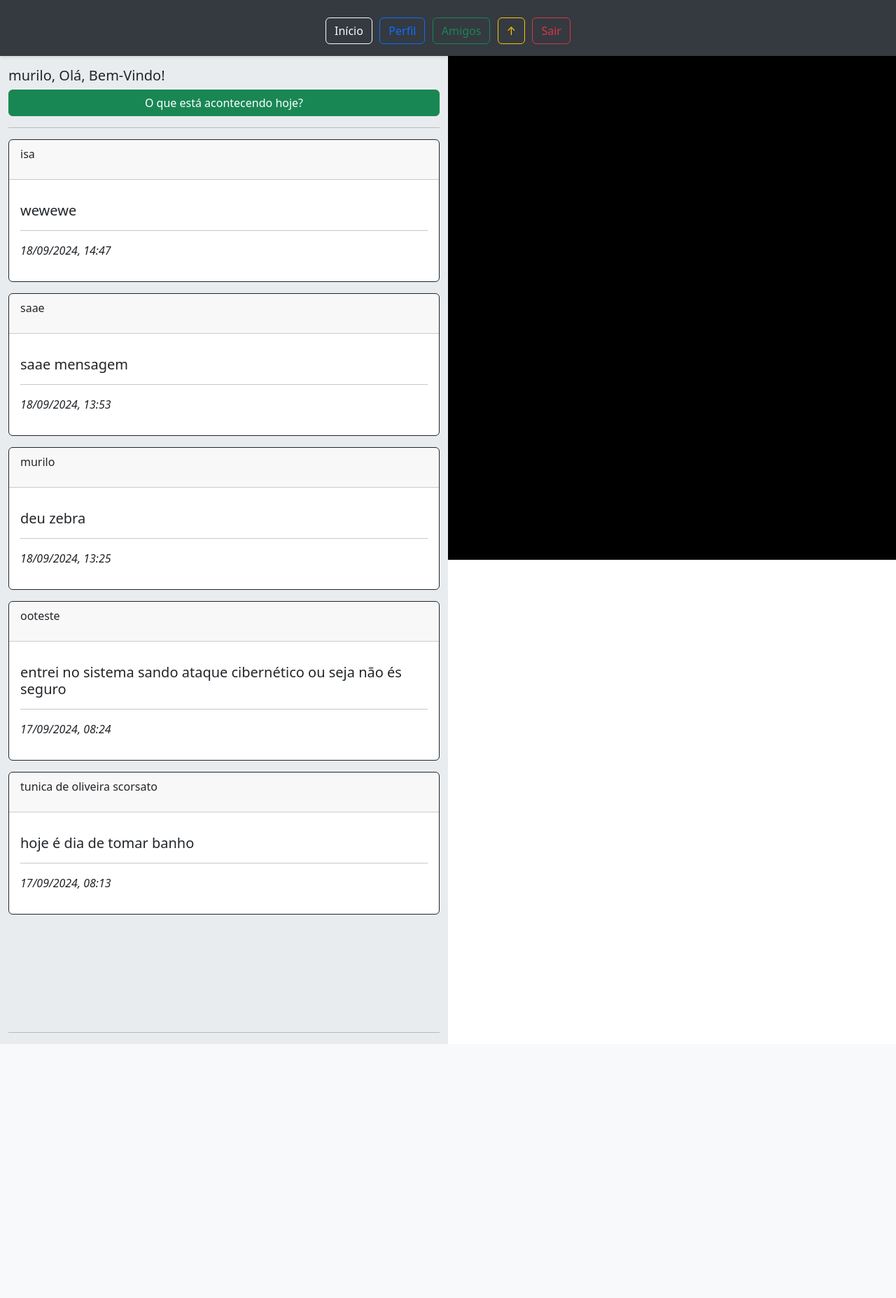
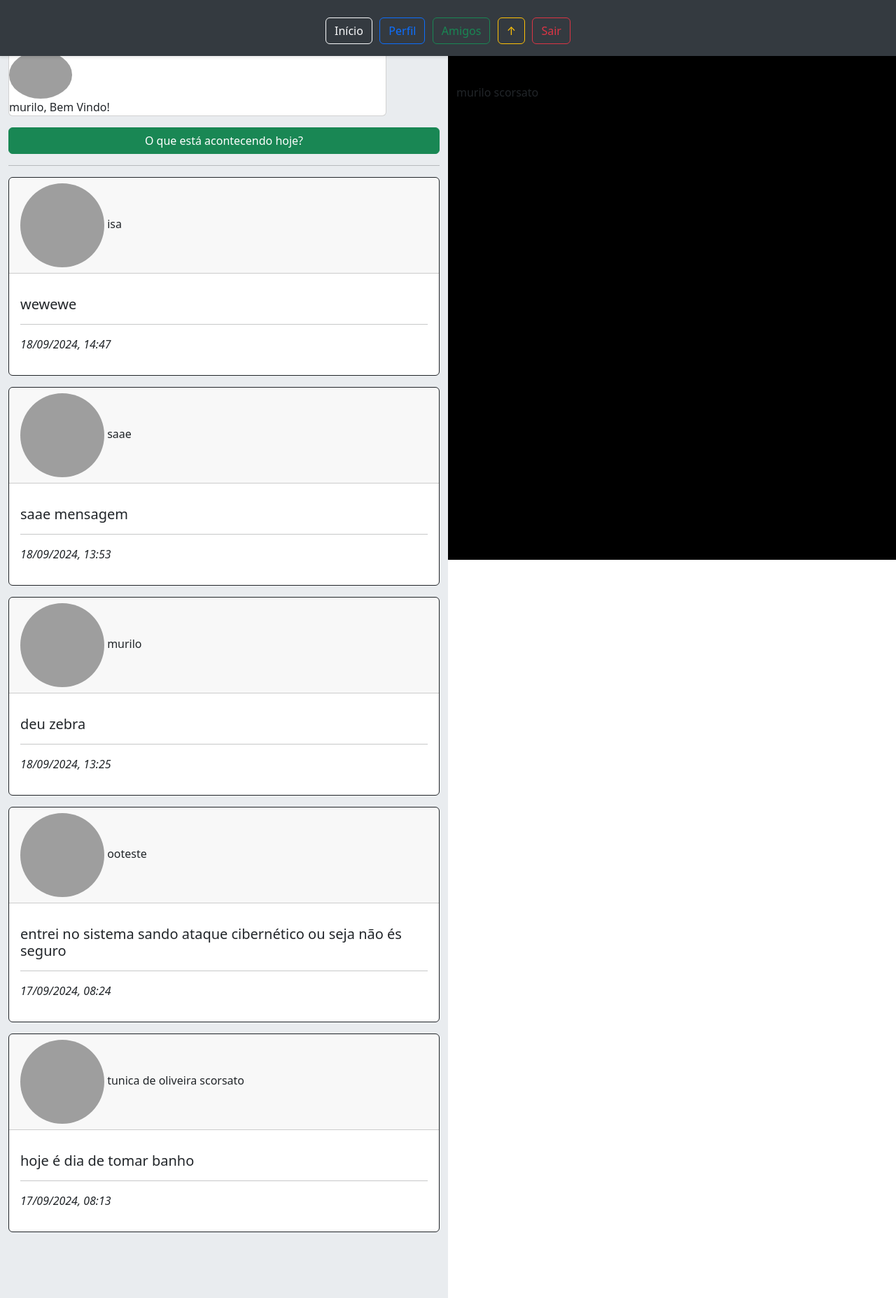
Before and after one commit to MBScorsato/redesocial, a Django app: page /plataforma/inicio/ in a window 1280 px wide. Shown: the top 1855 px of the page at 70% size. Before the commit the page ends 1492 px from the top, so only its background shows below. Run offline with Django 4.2, Linux system fonts and the light colour scheme; a user stored in the database is signed in; data comes from the database, SQL or seed files in the repository; both versions use the stored data as it was after the commit; data that the repository does not hold is empty; grey boxes are pictures that could not be loaded.

Commit message:
90% funcionando, so falta quando o POST da plataforma for acinao em especial o modal devolver as images para seus usuarios

```diff
--- a/perfil/templates/perfil.html
+++ b/perfil/templates/perfil.html
@@ -25,7 +25,7 @@
     <div class="row g-0">
         <div class="col-md-4"><br>
             {% for imagem in img %}
-            <img src="{{ imagem.img.url }}" class="img-fluid rounded-circle" style="width: 120px; height: 120px;">
+            <img src="{{ imagem.img.url }}" class="img-fluid rounded-circle" style="width: 90px; height: 90px;">
             {% endfor %}<label class="nome-perfil">{{ nome }}, Editar Perfil</label>
         </div>
     </div>
--- a/plataforma/templates/plataforma.html
+++ b/plataforma/templates/plataforma.html
@@ -7,6 +7,7 @@
 
 {% block body %}
 <!-- Título fixo -->
+
 <h1 class="fixed-header">
     <a href="{% url 'plataforma' %}"><button type="button" class="btn btn-outline-light">Início</button></a>
     <a href="{% url 'perfil' %}"><button type="button" class="btn btn-outline-primary">Perfil</button></a>
@@ -19,19 +20,29 @@
     <div class="row h-100">
         <!-- Coluna esquerda rolável -->
         <div class="col-md-6" style="background-color: #e9ecef;"><br>
-            <br><h5>{{ nome }}, Olá, Bem-Vindo!</h5>
-
-
+            <div class="card mb-3" style="max-width: 540px; background-color: #ffffff;">
+                <div class="row g-0">
+                    <div class="col-md-4">
+                        {% for imagem in imagem_logado %}
+                            <a href="{% url 'perfil' %}">
+                                <img src="{{ imagem.img.url }}" class="img-fluid rounded-circle" style="width: 90px; height: 90x;">
+                            </a>
+                                {% endfor %}
+                            <label class="nome-perfil">{{ nome }}, Bem Vindo!</label>
+                    </div>
+                </div>
+            </div>
 
             <div class="message">
                 {% if messages %}
                 {% for message in messages %}
-        <div class="alert {{message.tags}}">
-            <center>{{message}}</center>
+                <div class="alert {{ message.tags }}">
+                    <center>{{ message }}</center>
                 </div>
                 {% endfor %}
                 {% endif %}
             </div>
+
             <!-- Botão para lançar o modal com largura total -->
             <button type="button" class="btn btn-success w-100" data-bs-toggle="modal" data-bs-target="#exampleModal">
                 O que está acontecendo hoje?
@@ -49,7 +60,6 @@
                             <form action="{% url 'plataforma' %}" method="post">
                                 {% csrf_token %}
                                 <textarea class="form-control" name="msg_html_modal" rows="4" placeholder="Fale para todos..." maxlength="75"></textarea>
-
                         </div>
                         <div class="modal-footer">
                             <button type="button" class="btn btn-dark" data-bs-dismiss="modal">X Fechar</button>
@@ -66,13 +76,13 @@
                 <div class="col-12">
                     <div class="card border-dark mb-3">
                         <div class="card-header">
-                            <p>{{ item.usuario.username }}</p>
+                            <img src="{% if item.imagem_perfil_url %}{{ item.imagem_perfil_url }}{% else %}{% static 'img/default-profile.png' %}{% endif %}" class="img-fluid rounded-circle" style="width: 120px; height: 120px;">
+                            {{ item.usuario.username }}
                         </div>
                         <div class="card-body text-dark">
                             <p class="card-text"><h5>{{ item.msg_hoje }}</h5></p>
                             <hr>
-                            <p><i>{{ item.mensagem|date:"d/m/Y,  H:i" }}</i></p> <!-- Exibe a data completa da mensagem -->
-
+                            <p><i>{{ item.mensagem|date:"d/m/Y, H:i" }}</i></p>
                         </div>
                     </div>
                 </div>
@@ -83,11 +93,10 @@
         </div>
 
         <!-- Coluna direita fixa no desktop, mas relativa no celular -->
-        <div class="col-md-6 fixed-column bg-black"><br><br>
+        <div class="col-md-6 fixed-column bg-black"><br><br><br><br><br>
+            murilo scorsato
 
         </div>
     </div>
 </div>
-
-
 {% endblock %}
--- a/plataforma/views.py
+++ b/plataforma/views.py
@@ -1,6 +1,7 @@
 from django.shortcuts import render, redirect
 from django.contrib import messages, auth
 from django.contrib.auth.decorators import login_required
+from perfil.models import ImagemPerfil
 from plataforma.models import Menssagem_plataforma, OQueTemosParaHoje
 
 
@@ -10,39 +11,46 @@ def plataforma(request):
 
     if request.method == 'GET':
         try:
-            # Recupera mensagens do formulário principal, ordenadas pela mais recente
             msg = Menssagem_plataforma.objects.filter(usuario=request.user).order_by('-id')
-            menssagem = "\n".join(str(item) for item in msg) if msg.exists() else 'Olá! Estou feliz em conhecer esta ' \
-                                                                                  'plataforma! '
+            menssagem = "\n".join(
+                str(item) for item in msg) if msg.exists() else 'Olá! Estou feliz em conhecer esta plataforma!'
         except Exception as e:
             messages.error(request, 'Erro ao recuperar mensagens: {}'.format(e))
             menssagem = 'Olá! Estou feliz em conhecer esta plataforma!'
 
         try:
-            # Recupera mensagens do modal, ordenadas pela mais recente
             msg_modal = OQueTemosParaHoje.objects.filter(usuario=request.user).order_by('-mensagem')
-            menssagem_modal = "\n".join(str(item) for item in msg_modal) if msg_modal.exists() else 'Ainda não há ' \
-                                                                                                    'mensagens para ' \
-                                                                                                    'hoje! '
+            menssagem_modal = "\n".join(
+                str(item) for item in msg_modal) if msg_modal.exists() else 'Ainda não há mensagens para hoje!'
         except Exception as e:
             messages.error(request, 'Erro ao recuperar mensagens do modal: {}'.format(e))
             menssagem_modal = 'Ainda não há mensagens para hoje!'
 
         try:
-            # Recupera mensagens do mural, ordenadas pela mais recente
             msg_mural = OQueTemosParaHoje.objects.all().order_by('-mensagem')
         except Exception as e:
             messages.error(request, 'Erro ao recuperar mensagens do mural: {}'.format(e))
             msg_mural = []
 
+        # Adiciona a URL da imagem de perfil para cada item em msg_mural
+        for item in msg_mural:
+            try:
+                img = ImagemPerfil.objects.get(usuario=item.usuario)
+                item.imagem_perfil_url = img.img.url
+            except ImagemPerfil.DoesNotExist:
+                item.imagem_perfil_url = None
+
+        imagem_logado = ImagemPerfil.objects.filter(usuario=request.user)
         return render(request, 'plataforma.html', {
             'nome': nome,
             'menssagem': menssagem,
             'menssagem_modal': menssagem_modal,
-            'msg_mural': msg_mural
+            'msg_mural': msg_mural,
+            'imagem_logado': imagem_logado,
+
         })
+
     if request.method == 'POST':
-
         if 'msg_html_modal' in request.POST:
             nova_mensagem_modal = request.POST.get('msg_html_modal', '').strip()
             msg_banco = OQueTemosParaHoje.objects.filter(usuario=request.user)
@@ -53,7 +61,8 @@ def plataforma(request):
                     ultimo_registro = OQueTemosParaHoje.objects.filter(usuario=request.user).order_by('-id').first()
                     contador = ultimo_registro.contador + 1 if ultimo_registro else 1
                     OQueTemosParaHoje.objects.filter(usuario=request.user).order_by('-id').first().delete()
-                    OQueTemosParaHoje.objects.create(usuario=request.user, msg_hoje=nova_mensagem_modal, contador=contador)
+                    OQueTemosParaHoje.objects.create(usuario=request.user, msg_hoje=nova_mensagem_modal,
+                                                     contador=contador)
                     messages.success(request, 'Salvo com sucesso!')
                     menssagem_modal = nova_mensagem_modal
                 except Exception as e:
@@ -67,13 +76,13 @@ def plataforma(request):
         except Exception as e:
             messages.error(request, 'Erro ao recuperar mensagens do mural: {}'.format(e))
             msg_mural = []
-
         return render(request, 'plataforma.html', {'nome': nome, 'msg_mural': msg_mural})
 
     msg_mural = OQueTemosParaHoje.objects.all().order_by('-mensagem')
+    # return principal do post
 
-    # return principal do post
-    return render(request, 'plataforma.html', {'msg_mural': msg_mural,
+    return render(request, 'plataforma.html', {
+                                               'msg_mural': msg_mural,
 
                                                })
 
```
Also changed, not shown: db.sqlite3, media/img_index/2017-11-24.jpg (deleted), media/img_index/2017-11-24_MeO5RJi.jpg (deleted), media/img_index/2017-11-24_mH4Bb5w.jpg (deleted), media/img_index/2017-11-24_rDuE9eu.jpg (deleted), media/img_index/6f7b5f54-76eb-4f9b-b210-5ea8602a5492.jpg (deleted), media/img_index/7611c76d-2692-4795-9eec-6090a29d57fb.jpg (deleted), media/img_index/fu.jpg (deleted), media/img_index/kkjkkkkkkkkllolo.jpg (deleted), media/img_index/n.jpg (deleted), media/img_index/n_ZgWHLEG.jpg (deleted), perfil/views.py (line endings or trailing spaces). Lines whose indentation alone changed are shown as unchanged.
